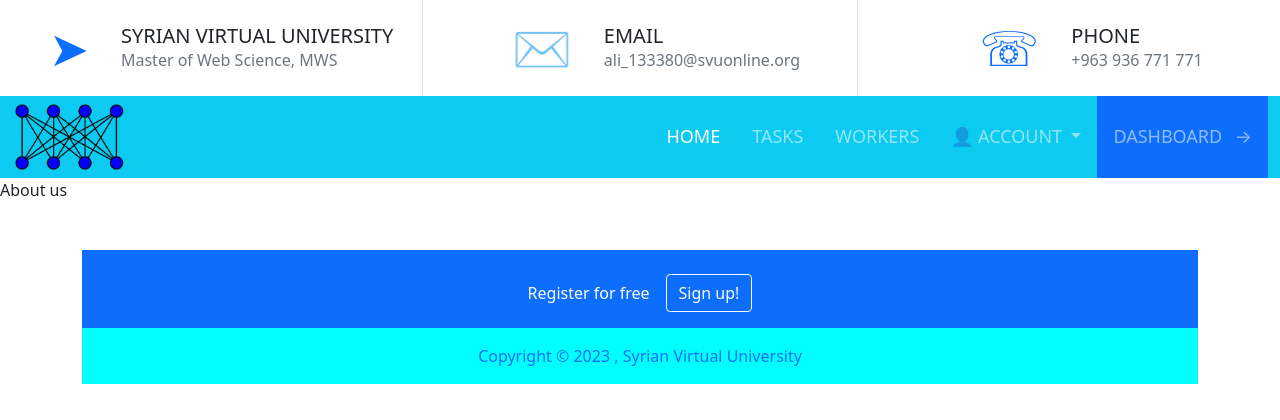
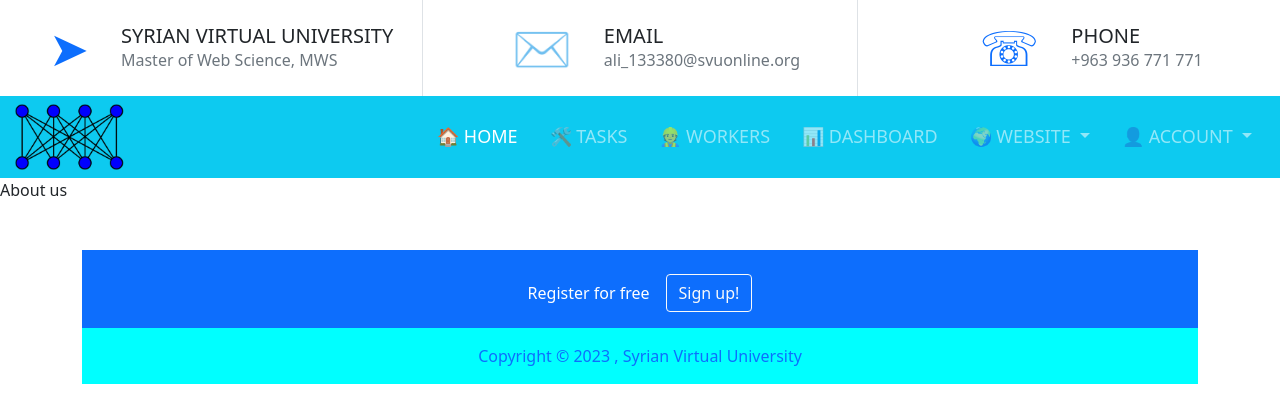
Before and after one commit to Ali1995Askar/mws-thesis, a Django app: page /about-us/ in a window 1280 px wide. Shown: the top 420 px of the page. Run offline with Django 3.2, Linux system fonts and the light colour scheme; parts of the project's set-up code (start-up, migrations or seed data) failed here and were passed over.

Commit message:
add site icons

```diff
--- a/app/templates/partials/header.html
+++ b/app/templates/partials/header.html
@@ -43,10 +43,22 @@
 
         <div class=" collapse navbar-collapse" id="navbarNavDropdown">
             <ul class="navbar-nav ms-auto ">
-                <li class="nav-item"><a class="nav-link mx-2 active" aria-current="page" href="#">Home</a></li>
-                <li class="nav-item"><a class="nav-link mx-2" href="#">Tasks</a></li>
-                <li class="nav-item"><a class="nav-link mx-2" href="#">Workers</a></li>
+                <li class="nav-item"><a class="nav-link mx-2 active" aria-current="page" href="#"> &#x1F3E0; Home</a>
+                </li>
+                <li class="nav-item"><a class="nav-link mx-2" href="#">&#x1F6E0; Tasks</a></li>
+                <li class="nav-item"><a class="nav-link mx-2" href="#"> &#x1F477; Workers</a></li>
+                <li class="nav-item"><a class="nav-link mx-2" href="#"> &#x1F4CA; Dashboard</a></li>
 
+                <li class="nav-item dropdown">
+                    <a class="nav-link mx-2 dropdown-toggle" href="#" id="navbarDropdownMenuLink" role="button"
+                       data-bs-toggle="dropdown" aria-expanded="false">
+                        &#x1F30D; Website
+                    </a>
+                    <ul class="dropdown-menu" aria-labelledby="navbarDropdownMenuLink">
+                        <li><a class="dropdown-item" href="#"> &#x1F4DE; contact-us</a></li>
+                        <li><a class="dropdown-item" href="#">&#x2753; about-us</a></li>
+                    </ul>
+                </li>
 
                 <li class="nav-item dropdown">
                     <a class="nav-link mx-2 dropdown-toggle" href="#" id="navbarDropdownMenuLink" role="button"
@@ -54,14 +66,14 @@
                         &#x1F464; Account
                     </a>
                     <ul class="dropdown-menu" aria-labelledby="navbarDropdownMenuLink">
-                        <li><a class="dropdown-item" href="#">signup</a></li>
-                        <li><a class="dropdown-item" href="#">signin</a></li>
-                        <li><a class="dropdown-item" href="#">my profile</a></li>
+                        <li><a class="dropdown-item" href="#">&#x270D;&#xFE0F; signup</a></li>
+                        <li><a class="dropdown-item" href="#">&#x1F510; signin</a></li>
+                        <li><a class="dropdown-item" href="#">&#x1F512; sign-out</a></li>
+                        <li><a class="dropdown-item" href="#">&#x1F4B3; my profile</a></li>
                     </ul>
                 </li>
-                <li class="nav-item btn-primary">
-                    <a class="nav-link mx-2 btn-primary " href="#">Dashboard <span class="ms-2">&#x2192;</span></a>
-                </li>
+
+
             </ul>
         </div>
     </div>
```
